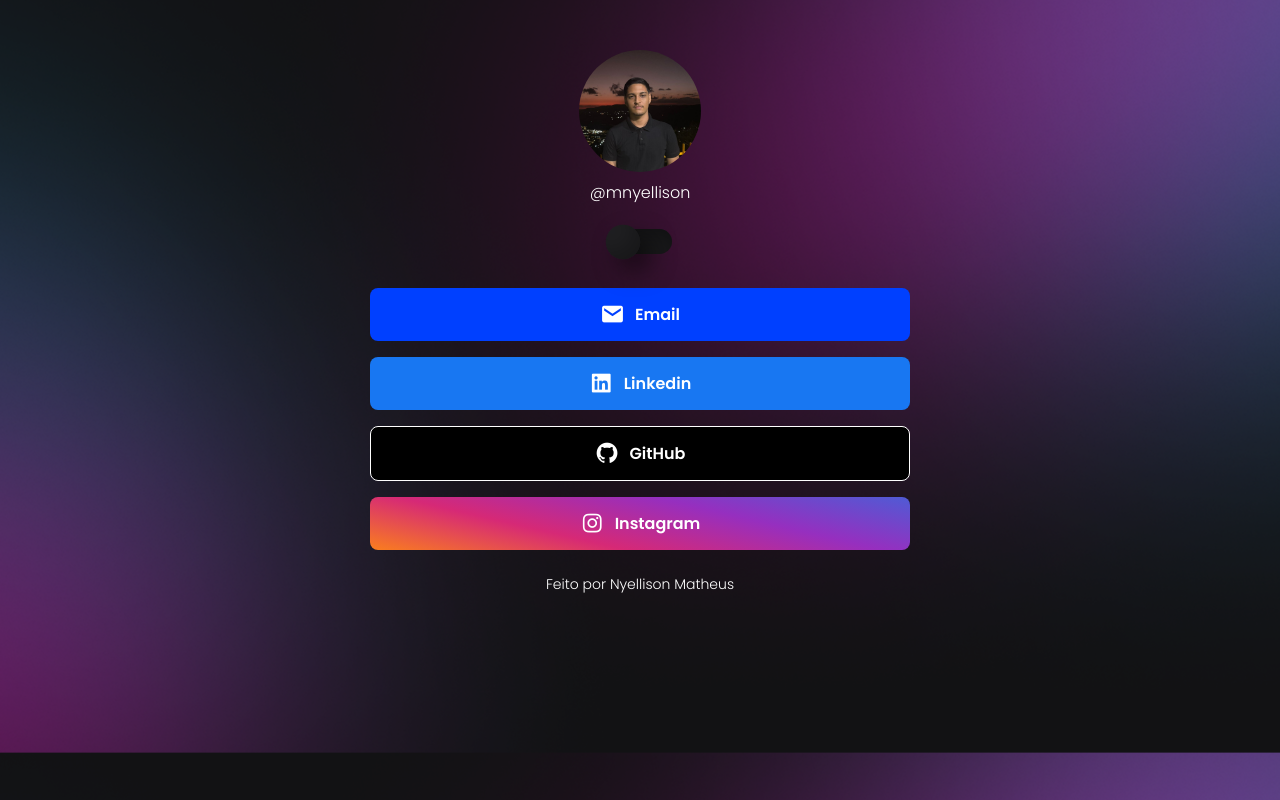
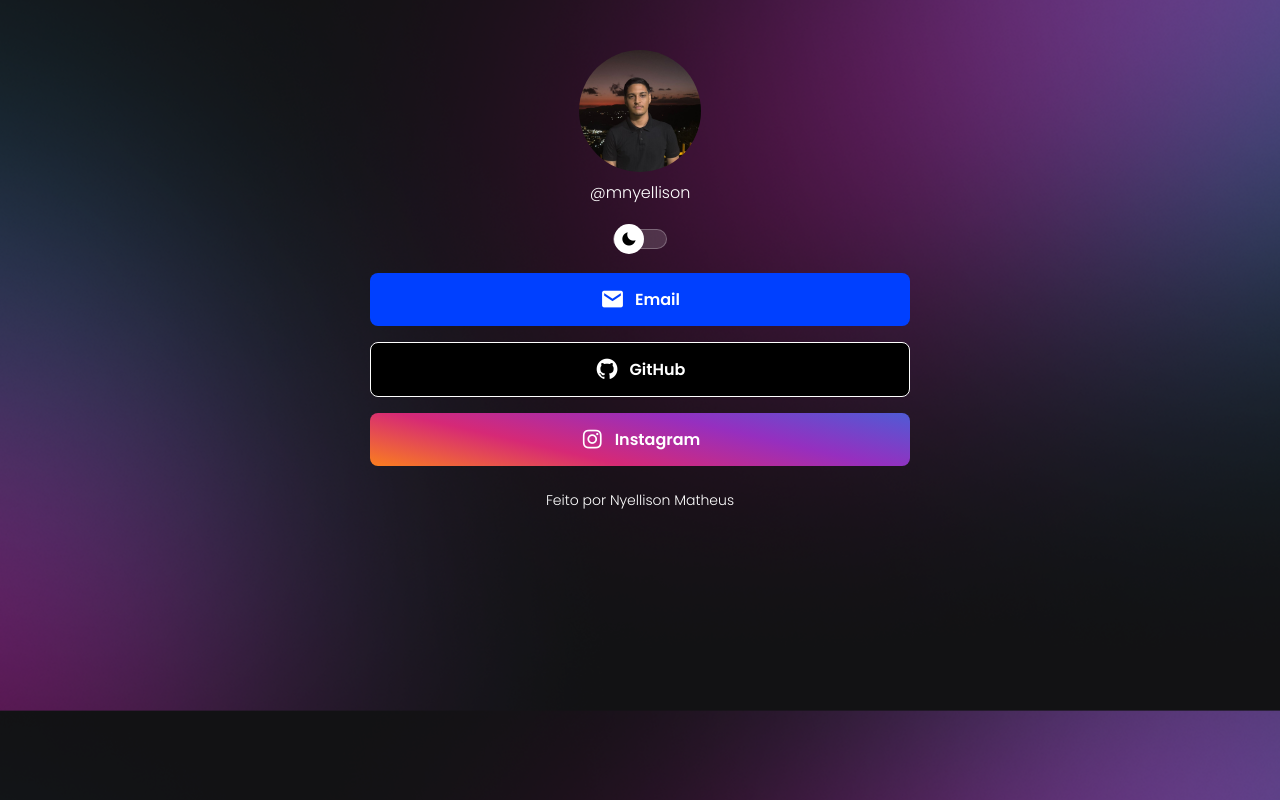
Before and after one commit to mnyellison/my-linktree, a plain HTML site: page index.html in a window 1280 px wide. Drawn offline with nearby package versions, Linux system fonts and the light colour scheme.

Commit message:
upgrade toggle

```diff
--- a/index.html
+++ b/index.html
@@ -1,5 +1,6 @@
 <!DOCTYPE html>
 <html lang="pt-br">
+
 <head>
     <meta charset="UTF-8">
     <meta name="viewport" content="width=device-width, initial-scale=1.0">
@@ -7,13 +8,21 @@
     <link rel="stylesheet" href="style.css">
     <title>Linktree</title>
 </head>
+
 <body>
     <main class="container">
         <img src="./assets/profile-picture.jpg" alt="profile-picture">
         <figcaption>@mnyellison</figcaption>
 
-        <div class="toggle">
-            <div class="circle"></div>
+        <input type="checkbox" id="toggle">
+
+        <div class="display">
+            <label for="toggle">
+                <div class="circle">
+                    <i class='bx bxs-moon'></i>
+                    <i class='bx bxs-sun'></i>
+                </div>
+            </label>
         </div>
 
         <div class="links">
@@ -21,16 +30,12 @@
                 <i class='bx bxs-envelope'></i>
                 Email
             </a>
-            <a class="link-linkedin" href="https://www.linkedin.com/in/nyellison-matheus/" target="_blank">
-                <i class='bx bxl-linkedin-square' ></i>
-                Linkedin
-            </a>
             <a class="link-github" href="https://github.com/mnyellison" target="_blank">
-                <i class='bx bxl-github' ></i>
+                <i class='bx bxl-github'></i>
                 GitHub
             </a>
             <a class="link-instagram" href="https://www.instagram.com/mnyellison/" target="_blank">
-                <i class='bx bxl-instagram' ></i>
+                <i class='bx bxl-instagram'></i>
                 Instagram
             </a>
         </div>
@@ -39,4 +44,5 @@
     </main>
 </body>
 <script src="script.js"></script>
+
 </html>
--- a/script.js
+++ b/script.js
@@ -1,14 +1,7 @@
-const toggle = document.querySelector('.toggle')
+const input = document.querySelector('input')
 const body = document.querySelector('body')
-const img = document.querySelector('img')
 
-toggle.addEventListener('click', () => {
-    toggle.classList.toggle('mode-light')
+input.addEventListener('change', () => {
+    input.classList.toggle('mode-light')
     body.classList.toggle('mode-light')
-
-    if(body.classList.contains('mode-light')) {
-        img.src = './assets/profile-picture-light-mode.jpeg'
-    } else {
-        img.src = './assets/profile-picture.jpg'
-    }
 })
--- a/style.css
+++ b/style.css
@@ -22,19 +22,6 @@ body {
     background-image: url('./assets/bg-light-mode.png');
     background-size: cover;
     background-position: center;
-
-    .toggle {
-        background: #f2f2f2;
-        box-shadow: 10px 10px 20px rgba(255, 255, 255, 0.8),
-        -10px -10px 30px rgba(0, 0, 0, 0.15) inset;
-    }
-
-    .circle {
-        left: 50%;
-        background: #fff;
-        box-shadow: 10px 10px 20px rgba(0, 0, 0, 0.05),
-        -10px -10px 30px rgba(0, 0, 0, 0.05) inset;
-    }
 
     p {
         color: #000;
@@ -68,39 +55,84 @@ figcaption {
     text-align: center;
 }
 
-.toggle {
-    width: 64px;
-    height: 25px;
-    background: #1f1f21;
-    box-shadow: 10px 10px 30px rgba(0, 0, 0, 0.5) inset;
+input {
+    display: none;
+}
+
+.display {
+    display: flex;
+    align-items: center;
+    justify-content: center;
+}
+
+label {
+    width: 54px;
+    height: 20px;
     border-radius: 100px;
+    margin-top: 24px;
+    background: rgba(255, 255, 255, 0.15);
+    backdrop-filter: blur(10px);
+    -webkit-backdrop-filter: blur(10px);
+    border: 1px solid rgba(255, 255, 255, 0.25);
+    cursor: pointer;
     position: relative;
-    margin: 0 auto;
-    margin-top: 24px;
-    cursor: pointer;
-    display: flex;
-    justify-content: center;
-    align-items: center;
 }
 
 .circle {
     width: 30px;
     height: 30px;
     border-radius: 50%;
-    background: #2c2c2f;
-    transform: scale(1.15);
-    box-shadow: 10px 10px 20px rgba(0, 0, 0, 0.5),
-    -10px -10px 30px rgba(0, 0, 0, 0.5) inset;
+    background: #fff;
+    position: absolute;
+    top: 50%;
     left: 0;
+    transform: translate(0%, -50%);
+    display: flex;
+    align-items: center;
+    justify-content: center;
     transition: 0.5s;
-    position: absolute;
+    overflow: hidden;
+
+    i {
+        position: absolute;
+    }
+}
+
+.bx.bxs-moon {
+    margin-top: 0%;
+    color: #000;
+}
+
+.bx.bxs-sun {
+    color: #000;
+    margin-top: 50px;
+}
+
+input[type=checkbox]:checked + .display label {
+    border: 1px solid #776a74;
+    background: #eed2e8;
+    backdrop-filter: blur(10px);
+    -webkit-backdrop-filter: blur(10px);
+}
+
+input[type=checkbox]:checked + .display label .circle {
+    left: 100%;
+    transform: translate(-96%, -50%);
+    background: #fff;
+}
+
+input[type=checkbox]:checked + .display label .circle .bx.bxs-moon {
+    margin-top: 50px;
+}
+
+input[type=checkbox]:checked + .display label .circle .bx.bxs-sun {
+    margin-top: 0%;
 }
 
 .links {
     display: flex;
     flex-direction: column;
     gap: 16px;
-    margin-top: 10px;
     padding: 24px;
     width: 100%;
 
@@ -129,11 +161,6 @@ figcaption {
 
     .link-email {
         background-color: #0040ff;
-        color: #fff;
-    }
-
-    .link-linkedin {
-        background-color: #1877f2;
         color: #fff;
     }
 
```
Also changed, not shown: assets/profile-picture-light-mode.jpeg (deleted).
